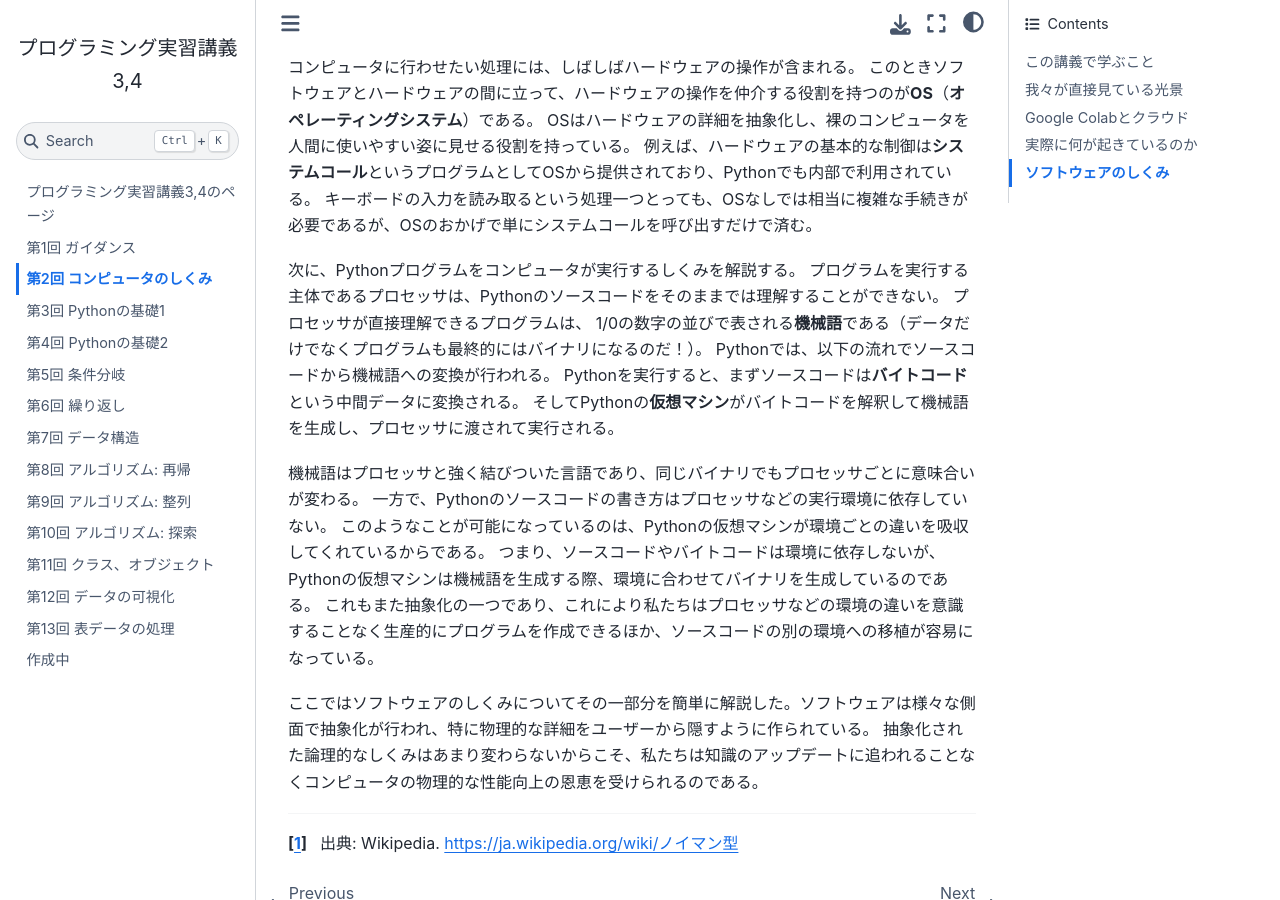
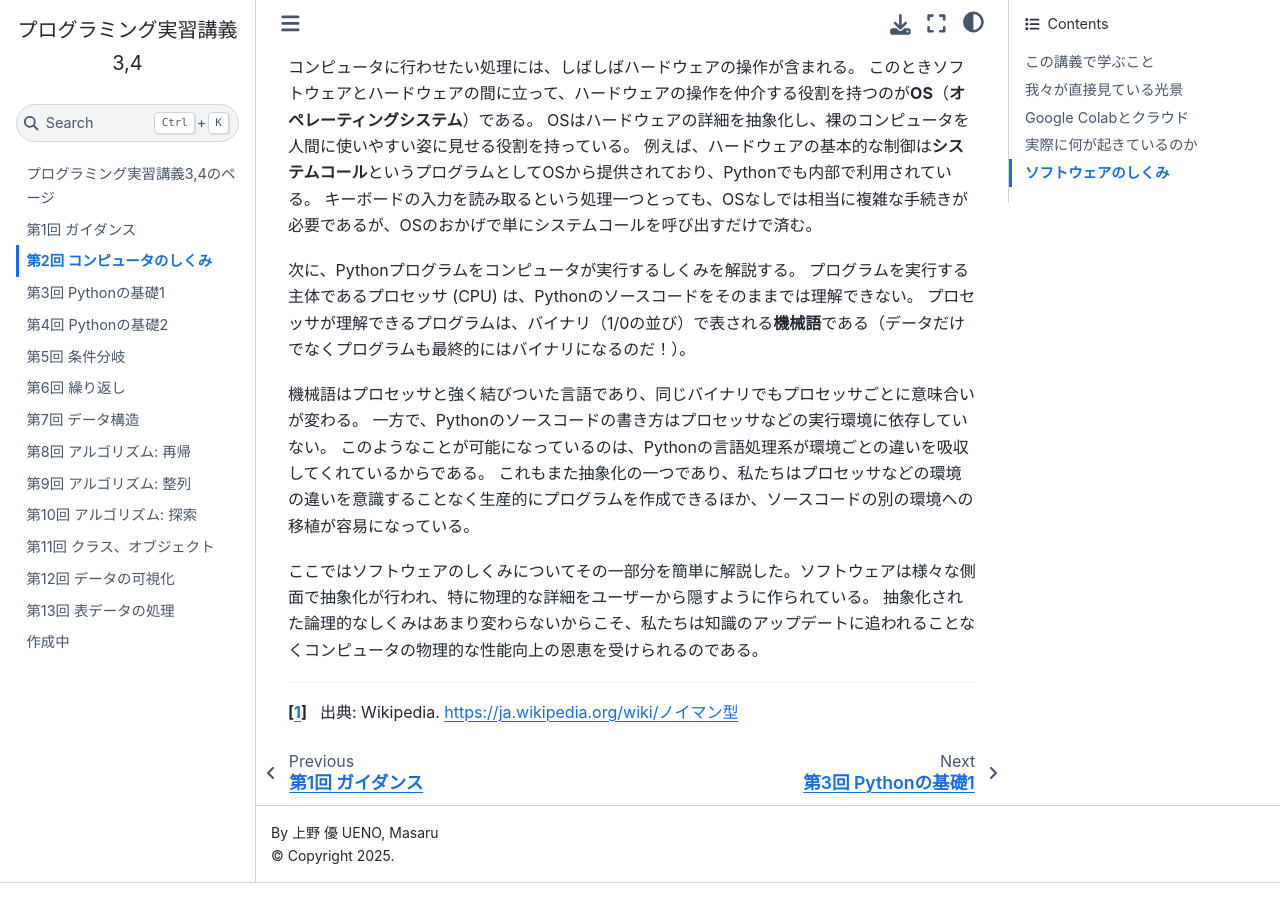
Before and after one commit to m-ueno/begin-python-2025, a Jupyter Book: the page built from lecture02.md, in a window 1280 px wide and 900 px high, scrolled down 7129 px. Built offline with Jupyter Book 1.0.4 settings and Sphinx 7.4.7 and the Sphinx Book theme 1.1.4, drawn with Linux system fonts in a browser that asks for light colours.

Commit message:
ソフトウェアの抽象化

```diff
--- a/lecture02.md
+++ b/lecture02.md
@@ -212,17 +212,13 @@ OSはハードウェアの詳細を抽象化し、裸のコンピュータを人
 キーボードの入力を読み取るという処理一つとっても、OSなしでは相当に複雑な手続きが必要であるが、OSのおかげで単にシステムコールを呼び出すだけで済む。
 
 次に、Pythonプログラムをコンピュータが実行するしくみを解説する。
-プログラムを実行する主体であるプロセッサは、Pythonのソースコードをそのままでは理解することができない。
-プロセッサが直接理解できるプログラムは、 1/0の数字の並びで表される**機械語**である（データだけでなくプログラムも最終的にはバイナリになるのだ！）。
-Pythonでは、以下の流れでソースコードから機械語への変換が行われる。
-Pythonを実行すると、まずソースコードは**バイトコード**という中間データに変換される。
-そしてPythonの**仮想マシン**がバイトコードを解釈して機械語を生成し、プロセッサに渡されて実行される。
+プログラムを実行する主体であるプロセッサ (CPU) は、Pythonのソースコードをそのままでは理解できない。
+プロセッサが理解できるプログラムは、バイナリ（1/0の並び）で表される**機械語**である（データだけでなくプログラムも最終的にはバイナリになるのだ！）。
 
 機械語はプロセッサと強く結びついた言語であり、同じバイナリでもプロセッサごとに意味合いが変わる。
 一方で、Pythonのソースコードの書き方はプロセッサなどの実行環境に依存していない。
-このようなことが可能になっているのは、Pythonの仮想マシンが環境ごとの違いを吸収してくれているからである。
-つまり、ソースコードやバイトコードは環境に依存しないが、Pythonの仮想マシンは機械語を生成する際、環境に合わせてバイナリを生成しているのである。
-これもまた抽象化の一つであり、これにより私たちはプロセッサなどの環境の違いを意識することなく生産的にプログラムを作成できるほか、ソースコードの別の環境への移植が容易になっている。
+このようなことが可能になっているのは、Pythonの言語処理系が環境ごとの違いを吸収してくれているからである。
+これもまた抽象化の一つであり、私たちはプロセッサなどの環境の違いを意識することなく生産的にプログラムを作成できるほか、ソースコードの別の環境への移植が容易になっている。
 
 ここではソフトウェアのしくみについてその一部分を簡単に解説した。ソフトウェアは様々な側面で抽象化が行われ、特に物理的な詳細をユーザーから隠すように作られている。
 抽象化された論理的なしくみはあまり変わらないからこそ、私たちは知識のアップデートに追われることなくコンピュータの物理的な性能向上の恩恵を受けられるのである。
```
